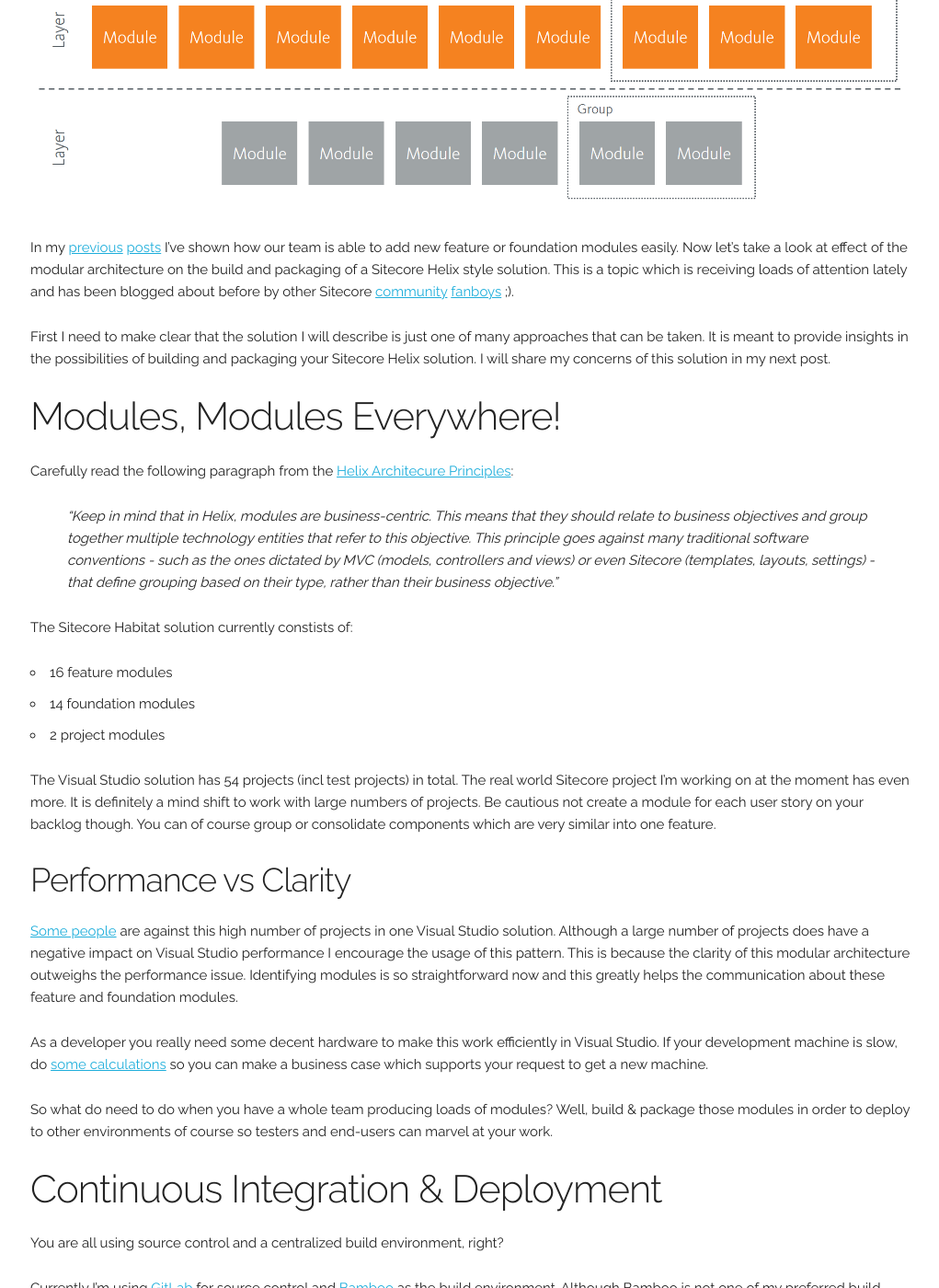
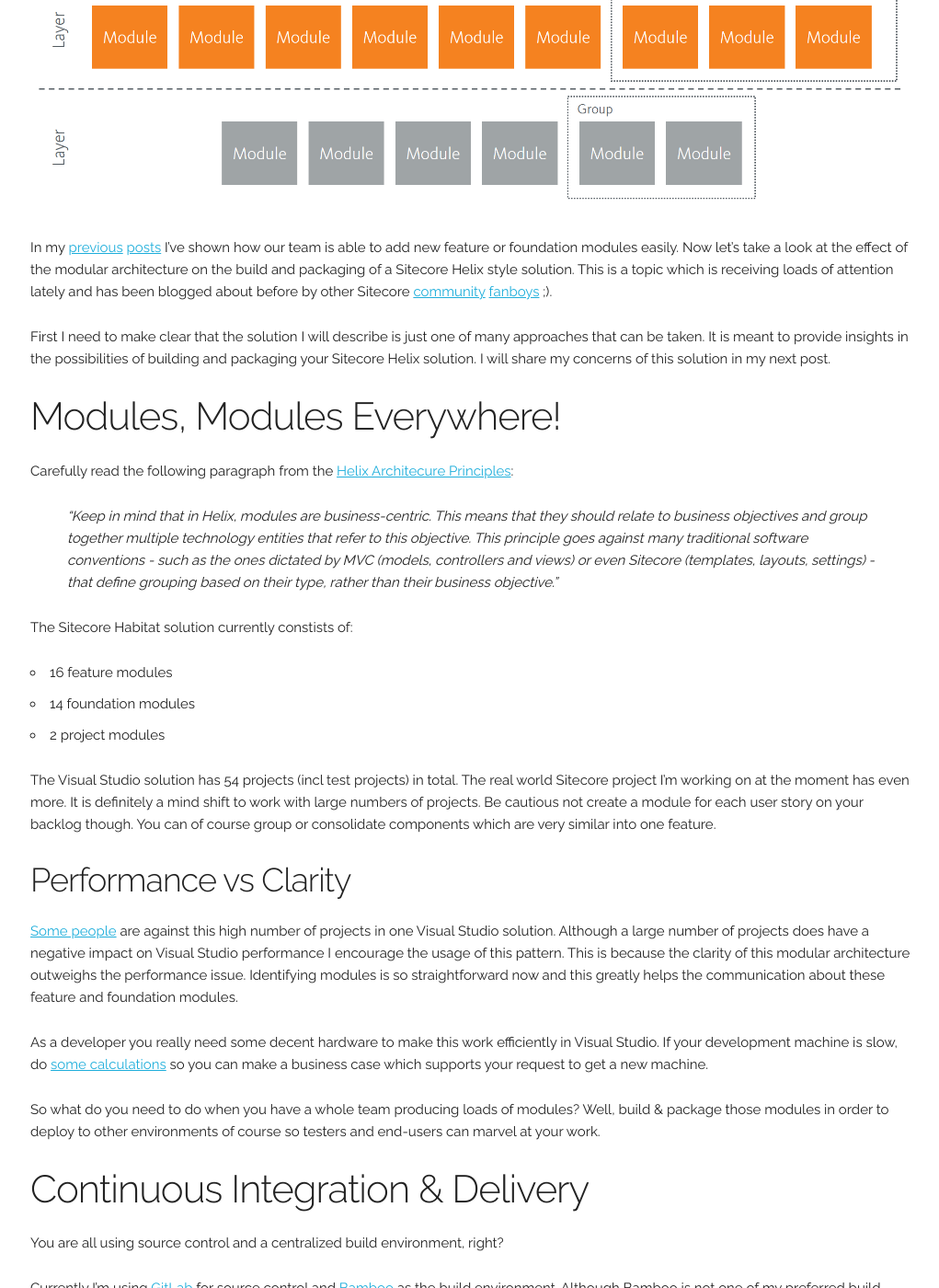
Before and after one commit to marcduiker/marcduiker.github.io, a Jekyll site: the page built from _posts/2017-01-03-hands-on-with-sitecore-helix-setting-up-automated-build-packaging-continuous-delivery.md, in a window 1280 px wide and 1400 px high, scrolled down 571 px. Shown: the whole window at 92% size, without its empty margins (127-1148 px from the left). Built offline with Jekyll 4.4.1, drawn with Linux system fonts in a browser that asks for light colours; nearby versions of some CDN libraries; a script that is not in the unit is left out; comment, search, counter and statistics services are not loaded; some of the changed text lies outside the part shown.

Commit message:
Fixed typos

```diff
--- a/_posts/2017-01-03-hands-on-with-sitecore-helix-setting-up-automated-build-packaging-continuous-delivery.md
+++ b/_posts/2017-01-03-hands-on-with-sitecore-helix-setting-up-automated-build-packaging-continuous-delivery.md
@@ -7,7 +7,7 @@
 <img class="u-max-full-width" itemprop="image" src="{{ site.url }}/assets/2017/01/03/helix-logical-architecture.png" alt="Modular architecture">
 
 In my [previous]({{ site.url }}/2016/12/28/hands-on-with-sitecore-helix-using-powershell-add-module.html) [posts]({{ site.url }}/2016/12/29/hands-on-with-sitecore-helix-anatomy-add-helix-powershell-script.html) I've shown how our team is able to add new feature or foundation modules easily.
-Now let's take a look at effect of the modular architecture on the build and packaging of a Sitecore Helix style solution.
+Now let's take a look at the effect of the modular architecture on the build and packaging of a Sitecore Helix style solution.
 This is a topic which is receiving loads of attention lately and has been blogged about before by other Sitecore [community](https://www.akshaysura.com/2016/12/27/finally-with-one-great-big-gulp-i-conquered-sitecore-helix/){:target="_blank"} [fanboys](https://www.akshaysura.com/2016/12/28/helix-and-the-re-tooling-of-your-continuous-integration-and-deployments/){:target="_blank"} ;).
 
 <!--more-->
@@ -45,10 +45,10 @@
 As a developer you really need some decent hardware to make this work efficiently in Visual Studio.
 If your development machine is slow, do [some calculations](https://docs.google.com/spreadsheets/d/16tzObRLEdgszbxU-un4lG6K-shiE5c39K95aSfrlXvI/edit?usp=sharing){:target="_blank"} so you can make a business case which supports your request to get a new machine.
 
-So what do need to do when you have a whole team producing loads of modules? Well, build & package those modules in order to deploy to other
+So what do you need to do when you have a whole team producing loads of modules? Well, build & package those modules in order to deploy to other
 environments of course so testers and end-users can marvel at your work.
 
-## Continuous Integration & Deployment
+## Continuous Integration & Delivery
 
 You are all using source control and a centralized build environment, right?
 
@@ -107,7 +107,7 @@
 1. One which checks out the `develop` branch and does a build in `Debug` configuration. This plan runs every 15 mins and when does a build when changes are detected in the repository.
 2. One which checks out the `master` branch and performs a build in `Release` configuration. This plan is triggered manually. During the build it will create NuGet packages and pushes them to an internal Octopus Deploy NuGet feed.
 
-I just want to focus on building the solution (in `Release` configuration) since that part is different since we use the Helix approach nowadays.
+I just want to focus on building the solution in `Release` configuration since that part is different since we use the Helix approach nowadays.
 
 #### Build, Package & Publish
 
```
Also changed, not shown: other parts of _posts/2017-01-03-hands-on-with-sitecore-helix-setting-up-automated-build-packaging-continuous-delivery.md (+2 -2 lines).
